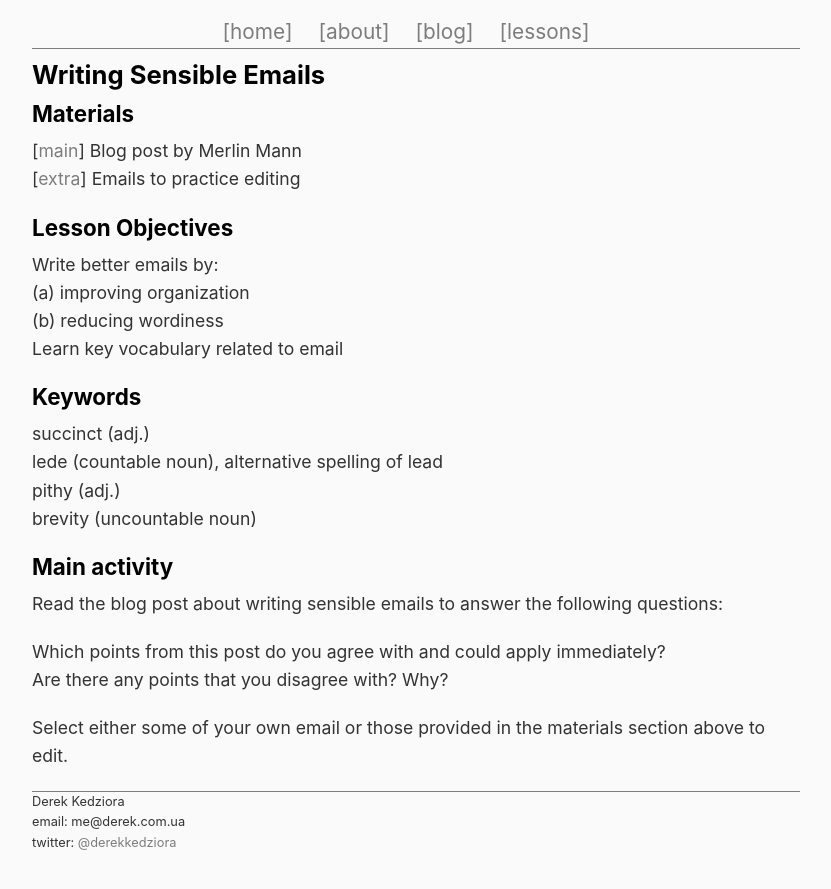
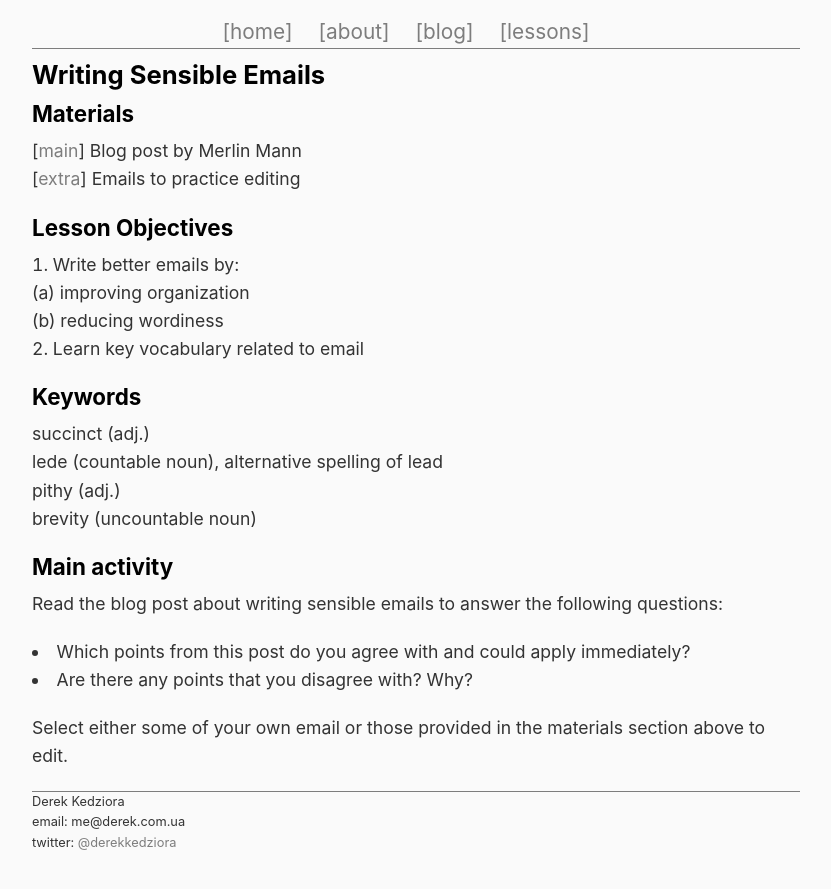
Before and after one commit to ZeroDeth/derekkedziora.github.io, a Jekyll site: the page built from _posts/2016-10-24-sensible-emails.md, in a window 1280 px wide. Shown: the top 889 px of the page, without its empty margins (224-1055 px from the left). Built offline with Jekyll 4.4.1, drawn with Linux system fonts in a browser that asks for light colours.

Commit message:
ul/ol fixed

```diff
--- a/css/main.css
+++ b/css/main.css
@@ -22,7 +22,7 @@ p, ul, ol {
     color: #333;
     margin: 0px 0px 20px 0px;
     padding: 0px;
-    list-style: none;
+    list-style-position: inside
 }
 
 h1 {
```
